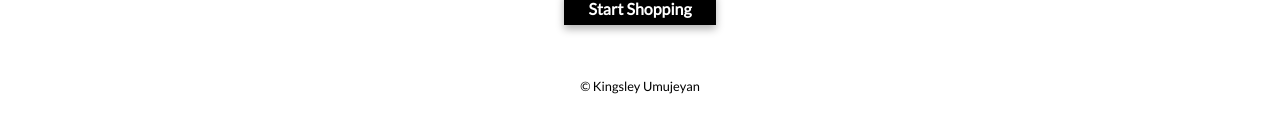
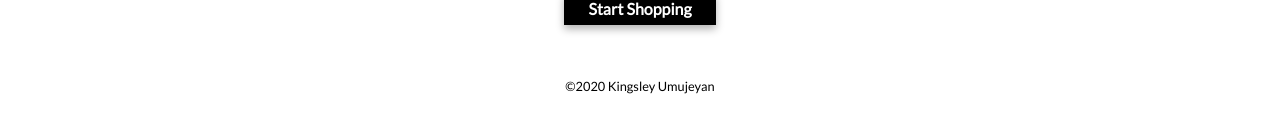
Before and after one commit to kuicpet/e-commerce, a React (Create React App) app in the folder e-commerce/: page /cart in a window 1280 px wide. Shown: the part 400-532 px from the top of the page. Built offline with nearby package versions, Linux system fonts and the light colour scheme.

Commit message:
ft--updated

```diff
--- a/e-commerce/src/components/Footer.js
+++ b/e-commerce/src/components/Footer.js
@@ -5,7 +5,7 @@ export default function Footer() {
         <div className="container mt-5">
             <div className="row">
                 <div className="col-10 mx-auto text-center text-capitalize">
-                    <small>&copy; Kingsley Umujeyan</small>
+                    <small>&copy;2020 Kingsley Umujeyan</small>
                 </div>
             </div>
         </div>
```
